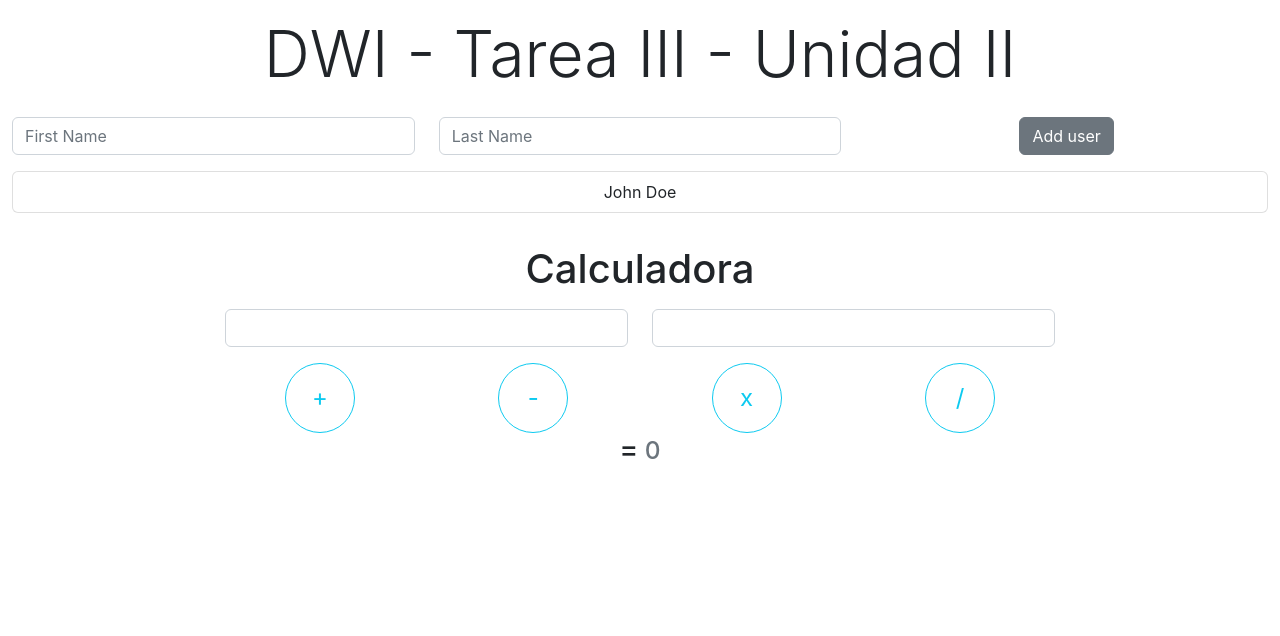
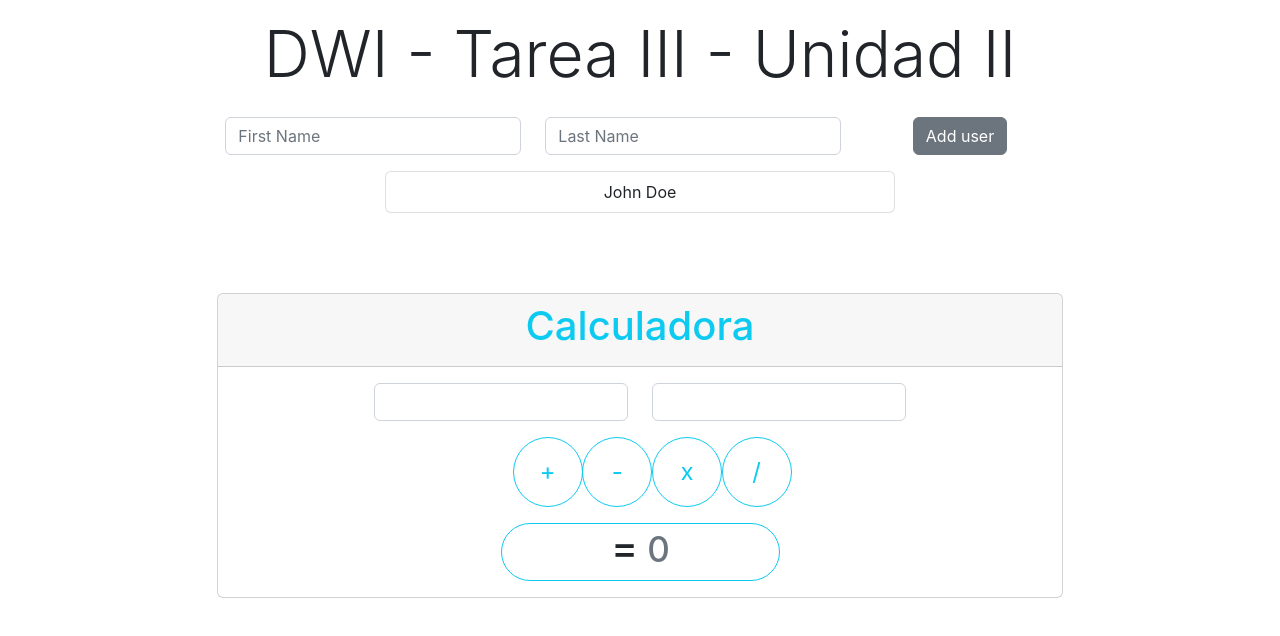
Before and after one commit to CSE3008/u2p1, a React (Create React App) app: page / in a window 1280 px wide. Shown: the top 636 px of the page. Built offline with nearby package versions, Linux system fonts and the light colour scheme.

Commit message:
Style: add card style to calculator

```diff
--- a/src/App.js
+++ b/src/App.js
@@ -54,15 +54,17 @@ function App() {
   return (
     <div className="App">
       <div className="container-fluid">
+
         <div className="row">
           <p></p>
-        <h1 class="display-3">DWI - Tarea III - Unidad II</h1>
+          <h1 className="display-3 text-purple">DWI - Tarea III - Unidad II</h1>
           <p></p>
         </div>
 
         <div className="row">
+          <div className="col-2"></div>
 
-        <div className="col">
+          <div className="col-3">
             <input
               className="form-control"
               placeholder="First Name"
@@ -73,7 +75,7 @@ function App() {
                 }}
             />
           </div>
-      <div className="col">
+          <div className="col-3">
             <input
               className="form-control"
               placeholder="Last Name"
@@ -85,7 +87,7 @@ function App() {
             />
           </div>
 
-      <div className="col">
+          <div className="col-2">
             <button
               className="btn btn-secondary"
               onClick={() => {
@@ -93,32 +95,36 @@ function App() {
               }}      >
               Add user
             </button>
-      <p></p>
           </div>
         </div>
-      <div className="row">
-
-        <div className="col" >
+        <p></p>
+        <div className="row justify-content-md-center">
+          <div className="col-5" >
             <ul className="list-group">
               {people.map((person, idx) => (
                 <li className="list-group-item" id={idx}>{`${person.name} ${person.lastName}`}</li>
               ))}
             </ul>
           </div>
+        </div>
+        <div className="row"><p></p><p></p><p></p><p></p></div>
 
+        <p></p><p></p><p></p><p></p>
       </div>
-      <p></p><p></p><p></p><p></p>
-      <div className="row">
-      <div className="col">
-        <p></p>
-        <h1>Calculadora</h1>
-        <p></p>
-      </div>
-      </div>
+
+
 
       <div className="row">
         <div className="col-2"></div>
-      <div className="col-4">
+        <div className="col-sm-8">
+          <div class="card">
+            <div class="card-header">
+              <h1 className="text-info">Calculadora</h1>
+            </div>
+            <div className="card-body">
+              <div className="row">
+                <div className="col-2"></div>
+                <div className="col">
                   <input
                     className="form-control"
                     type="text"
@@ -128,7 +134,7 @@ function App() {
                       console.log(num1);}}
                   />
                 </div>
-      <div className="col-4">
+                <div className="col">
                   <input
                     className="form-control"
                     type="text"
@@ -138,52 +144,58 @@ function App() {
                     }}
                   />
                 </div>
+                <div className="col-2"></div>
               </div>
                 <p></p>
               <div className="row">
-        <div className="col-2"></div>
-        <div className="col-2">
+                <div className="col-4"></div>
+                <div className="col-1">
                   <button
                     className="btn btn-outline-info btn-circle"
                     onClick={()=> {
                     add();
                       }}>+</button>
                 </div>
-        <div className="col-2">
+                <div className="col-1">
                   <button
                     className="btn btn-outline-info btn-circle"
                     onClick={()=> {
                     subtract()
                     }}>-</button>
                 </div>
-        <div className="col-2">
+                <div className="col-1">
                   <button
                     className="btn btn-outline-info btn-circle"
                     onClick={()=> {
                     multiply()
                     }}>x</button>
                 </div>
-        <div className="col-2">
+                <div className="col-1">
                   <button
                     className="btn btn-outline-info btn-circle"
                     onClick={()=> {
                     split()
                     }}>/</button>
                 </div>
-      <div className="col-2"></div>
+                <div className="col"></div>
               </div>
+                <p></p>
+              <div className="row">
 
-
-        <div className="row gy-5">
-          <div className="col-2"></div>
-          <div className="col-8">
-          <h3>
-            =
+                <div className="col-4"></div>
+                <div className="col border border-info rounded-pill">
+                  <h1>=
                     <small class="text-muted"> {counter}</small>
-          </h3>
+                  </h1>
+                </div>
+                <div className="col"></div>
               </div>
             </div>
             </div>
+
+        </div>
+      </div>
+
 
     </div>
   );
```
Lines whose indentation alone changed are shown as unchanged.
